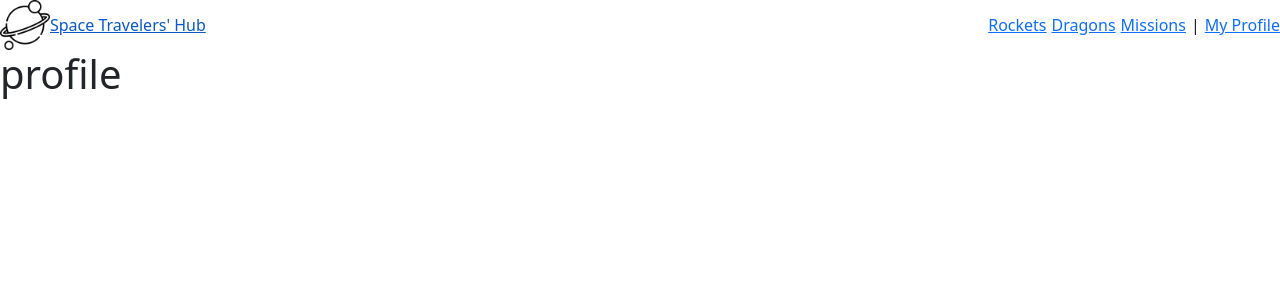
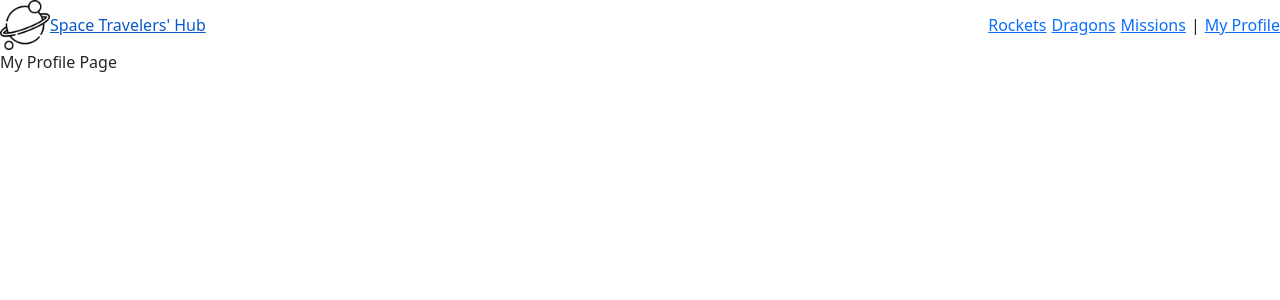
Before and after one commit to saadat-ali-awan/Space-Travelers-Hub, a React (Create React App) app: page /profile in a window 1280 px wide. Shown: the top 300 px of the page. Built offline with nearby package versions, Linux system fonts and the light colour scheme; no server answers.

Commit message:
Add Empty My Profile Page

```diff
--- a/src/App.js
+++ b/src/App.js
@@ -8,6 +8,7 @@ import Dragons from './components/dragons/Dragons';
 import { fetchDragonsData } from './redux/dragons/dragon';
 import Missions from './components/missions/missions';
 import { getMissionData } from './redux/missions/missions';
+import Profile from './components/profile/Profile';
 
 const App = () => {
   const dispatch = useDispatch();
@@ -24,7 +25,7 @@ const App = () => {
         <Route path="/rockets" element={<Rockets />} />
         <Route path="/dragons" element={<Dragons />} />
         <Route path="/missions" element={<Missions />} />
-        <Route path="/profile" element={<h1>profile</h1>} />
+        <Route path="/profile" element={<Profile />} />
       </Routes>
     </Router>
   );
--- /dev/null
+++ b/src/components/profile/Profile.jsx
@@ -0,0 +1,3 @@
+const Profile = () => (<div>My Profile Page</div>);
+
+export default Profile;
--- /dev/null
+++ b/src/components/profile/Profile.module.css
@@ -0,0 +1,3 @@
+div {
+  color: black;
+}
```
